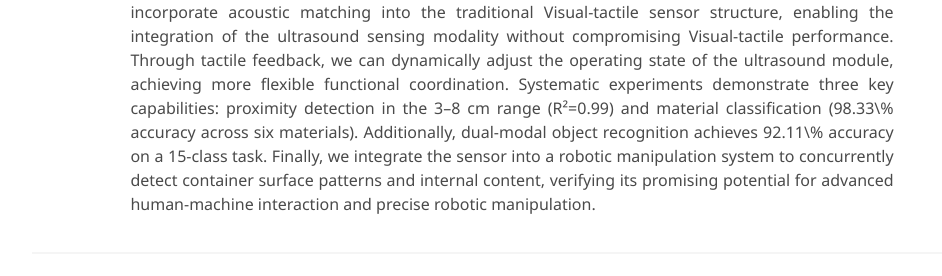
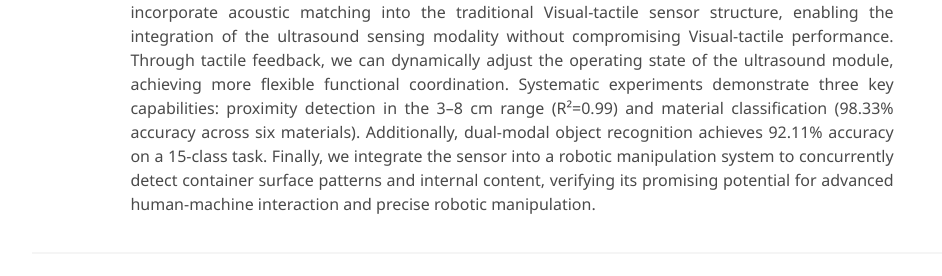
Before and after one commit to JUMP-HOWL/UltraTac, a Jekyll site: the page built from index.md, in a window 1280 px wide and 900 px high. Shown: the part 561-837 px from the top of the window, without its empty margins (128-1070 px from the left). Built offline with Jekyll 4.4.1, drawn with Linux system fonts in a browser that asks for light colours; some web fonts are replaced; some of the changed text lies outside the part shown.

Commit message:
4 commit in page

```diff
--- a/index.md
+++ b/index.md
@@ -18,7 +18,8 @@ data:
     <div class="column is-four-fifths">
         <h2>Abstract</h2>
         <div class="content has-text-justified">
-Visual-tactile sensors provide high-resolution tactile information but are incapable of perceiving the inherent properties of objects. We present UltraTac, an integrated sensor that combines visual-tactile imaging with ultrasound sensing through a coaxial optoacoustic architecture. The design shares structural components and achieves consistent sensing regions for both modalities. Additionally, we incorporate acoustic matching into the traditional Visual-tactile sensor structure, enabling the integration of the ultrasound sensing modality without compromising Visual-tactile performance. Through tactile feedback, we can dynamically adjust the operating state of the ultrasound module, achieving more flexible functional coordination. Systematic experiments demonstrate three key capabilities: proximity detection in the 3–8 cm range (R²=0.99) and material classification (98.33\% accuracy across six materials). Additionally, dual-modal object recognition achieves 92.11\% accuracy on a 15-class task. Finally, we integrate the sensor into a robotic manipulation system to concurrently detect container surface patterns and internal content, verifying its promising potential for advanced human-machine interaction and precise robotic manipulation.
+Visual-tactile sensors provide high-resolution tactile information but are incapable of perceiving the inherent properties of objects. We present UltraTac, an integrated sensor that combines visual-tactile imaging with ultrasound sensing through a coaxial optoacoustic architecture. The design shares structural components and achieves consistent sensing regions for both modalities. Additionally, we incorporate acoustic matching into the traditional Visual-tactile sensor structure, enabling the integration of the ultrasound sensing modality without compromising Visual-tactile performance. Through tactile feedback, we can dynamically adjust the operating state of the ultrasound module, achieving more flexible functional coordination. Systematic experiments demonstrate three key capabilities: proximity detection in the 3–8 cm range (R²=0.99) and material classification (98.33% accuracy across six materials). Additionally, dual-modal object recognition achieves 92.11% accuracy on a 15-class task. Finally, we integrate the sensor into a robotic manipulation system to concurrently detect container surface patterns and internal content, verifying its promising potential for advanced human-machine interaction and precise robotic manipulation.
+
         </div>
     </div>
 </div>
```
